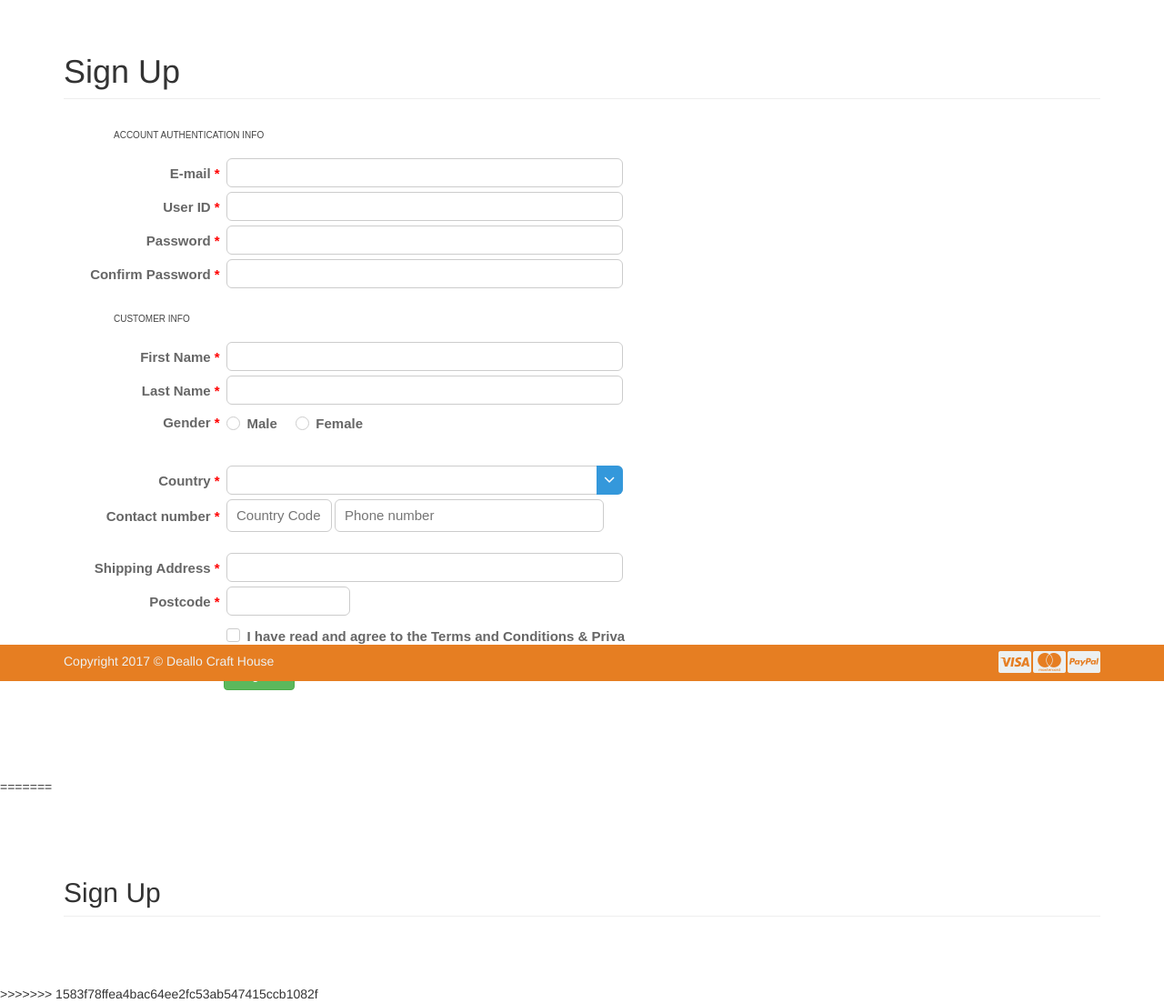
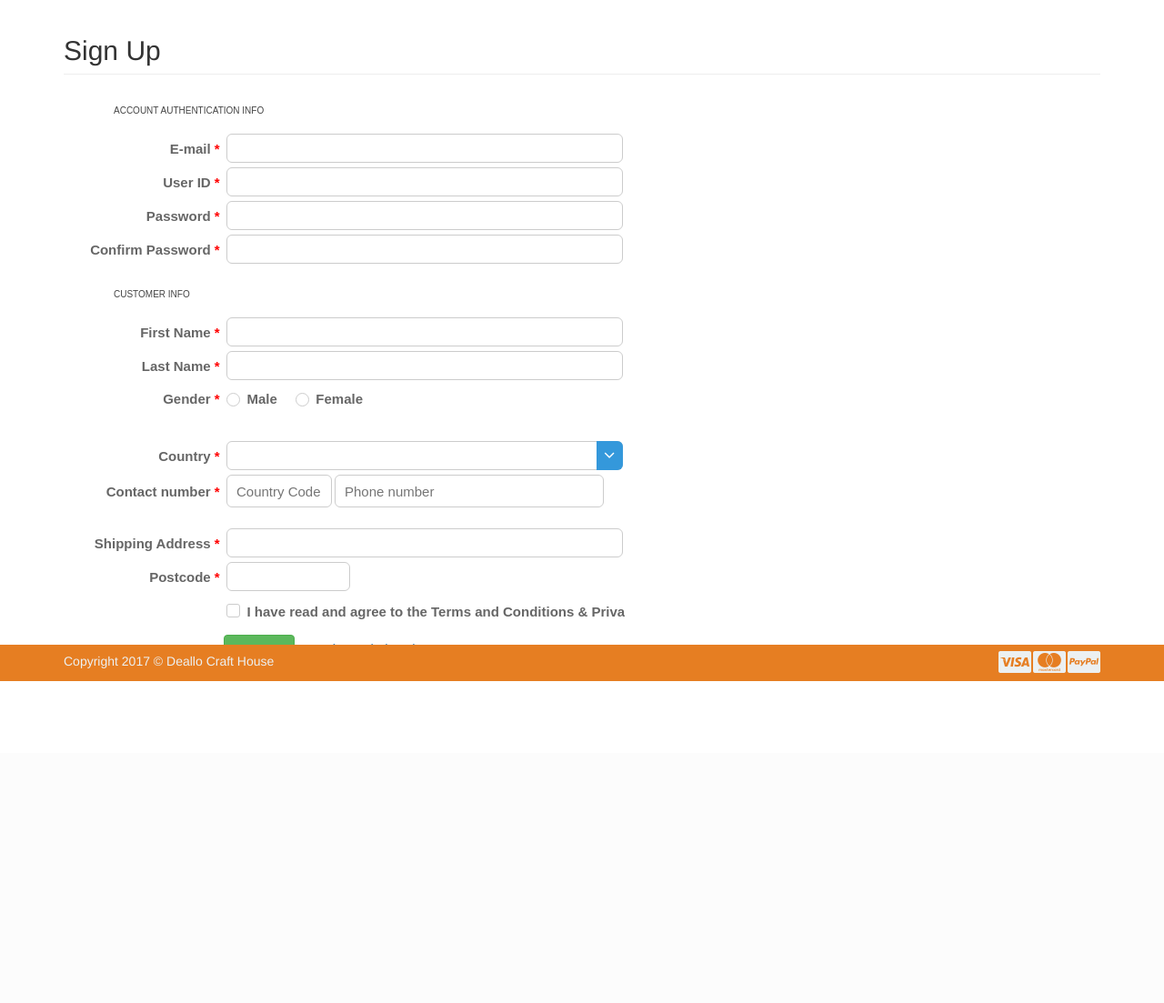
Before and after one commit to mervynjong96/dealloCraftHouse, a PHP site: page /signup.php in a window 1280 px wide. Shown: the part 51-1154 px from the top of the page at 91% size. After the commit the page ends 800 px from the top, so only its background shows below. Run offline with PHP 8.4, Linux system fonts and the light colour scheme.

Commit message:
minor fixes

```diff
--- a/assets/css/style.css
+++ b/assets/css/style.css
@@ -282,6 +282,10 @@
     height:155px;
 }
 
+.productLink:hover {
+    text-decoration: none;
+}
+
 input[type=number]{
 	width:50%;
 }
--- a/profile_edit.php
+++ b/profile_edit.php
@@ -117,7 +117,7 @@
                             rows: [
                                 { template:"Confirmation", type:"section" },
                                 { cols:[
-                                        { view:"text", label:"Verificiation code", type:"text", name:"verification_code", invalidMessage:"* Invalid Verification Code" },
+                                        { view:"text", label:"Verification code", type:"text", name:"verification_code", invalidMessage:"* Invalid Verification Code" },
                                         { view:"button", value:"Send verification code", width: 250,
                                             click:function(){
                                                 webix.ajax().post("process/verification_number_process.php", $$("profile_edit").getValues(),
--- a/signup.php
+++ b/signup.php
@@ -13,22 +13,14 @@
         <?php include_once "./include/Header.php" ?>
     </head>
     <body>
-        <?php include_once "./include/NavigationBar.php"
-        ?>
+        <?php include_once "./include/NavigationBar.php" ?>
 
-<<<<<<< HEAD
-        <div class="content container">
-            <h1 class="page-header" style='margin-bottom:0px;'>Sign Up</h1>
-                <div id="registerForm"></div>
-        </div>
-=======
         <div class="content">
             <div class="container">
                 <h2 class="page-header" style='margin-bottom:0px;'>Sign Up</h2>
                     <div id="registerForm"></div>
             </div>
         </div>
->>>>>>> 1583f78ffea4bac64ee2fc53ab547415ccb1082f
 
 		<script type="text/javascript" charset="utf-8">
 			$.ajaxSetup({
```
Also changed, not shown: process/list_cart_process.php (+10 -4 lines), process/list_seller_product.php (+6 -2 lines).
